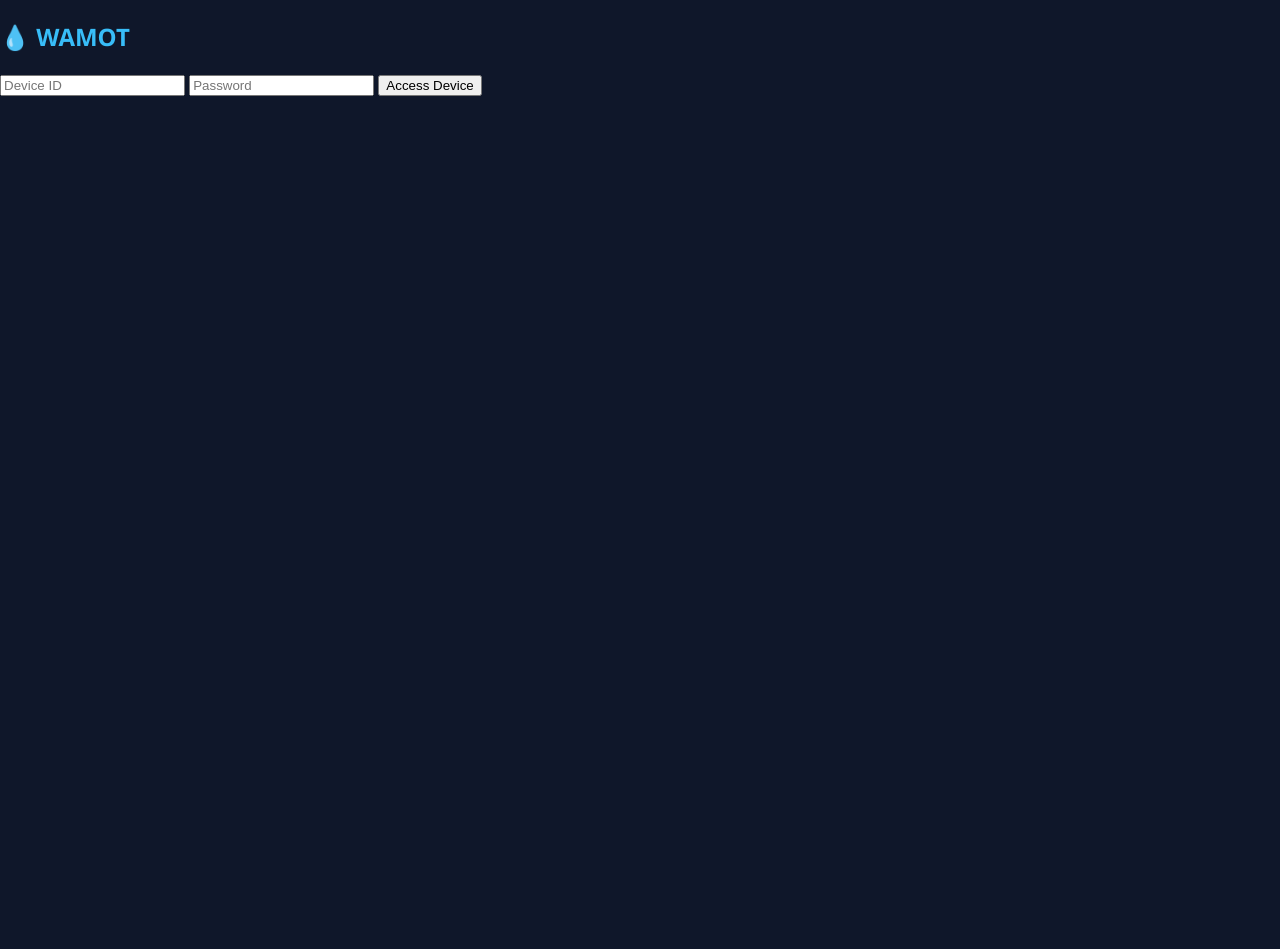
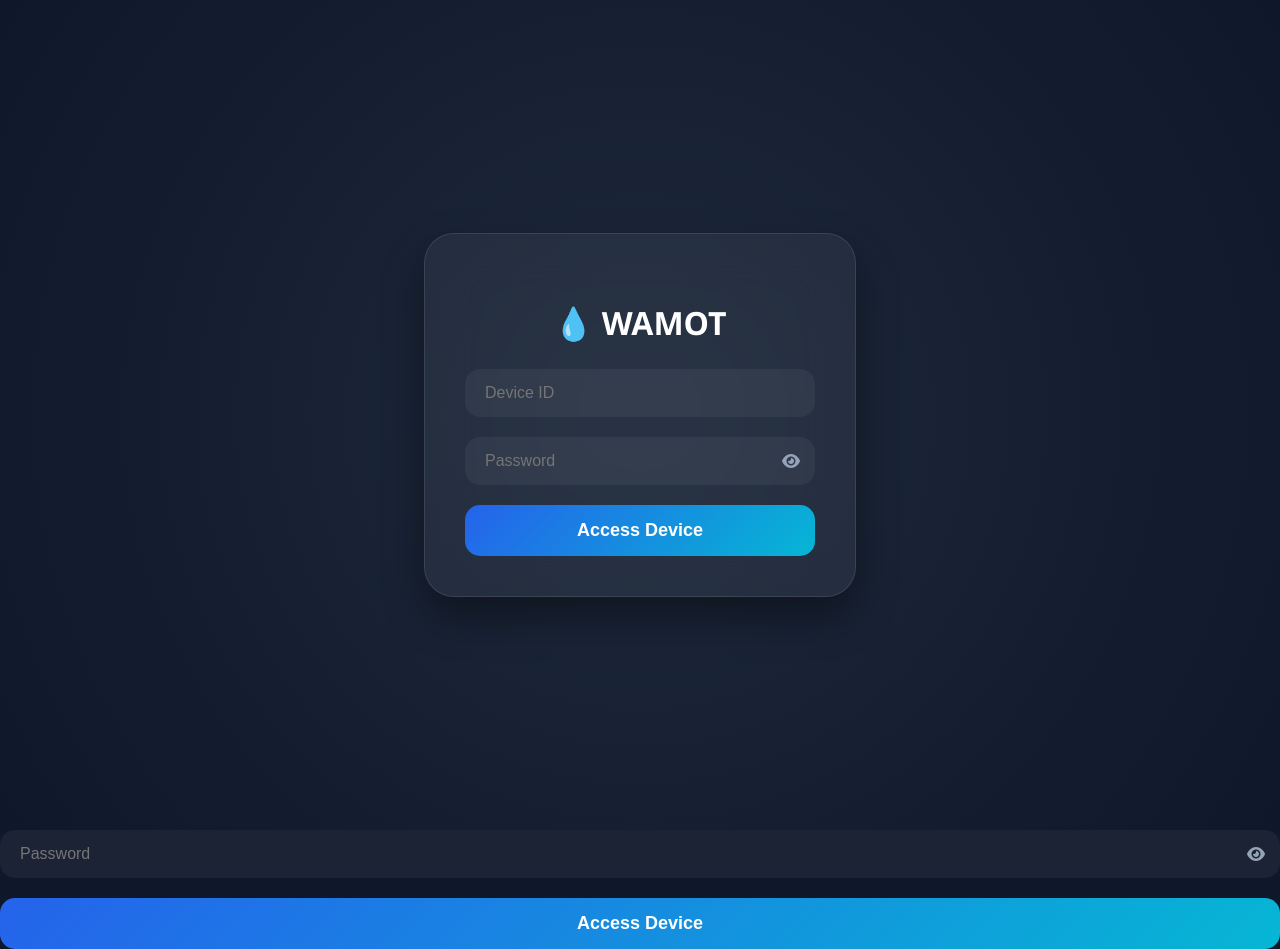
Before and after one commit to sanjai-b-2006/aquasense, a website: page public/index.html in a window 1280 px wide. Before the commit the page ends 800 px from the top, so only its background shows below. Drawn offline with nearby package versions, Linux system fonts and the light colour scheme.

Commit message:
Update index.html

```diff
--- a/public/index.html
+++ b/public/index.html
@@ -73,6 +73,71 @@ h2 { color: var(--accent-color); }
 .warn { background: var(--status-warn); color: white; }
 .bad { background: var(--status-bad); color: white; }
 
+/* LOGIN UI */
+.login-container {
+  height: 100vh;
+  display: flex;
+  justify-content: center;
+  align-items: center;
+  padding: 15px;
+  background: radial-gradient(circle at center, #1e293b, #0f172a);
+}
+
+.login-card {
+  background: rgba(255, 255, 255, 0.05);
+  backdrop-filter: blur(25px);
+  padding: 40px;
+  border-radius: 30px;
+  border: 1px solid rgba(255, 255, 255, 0.1);
+  width: 100%;
+  max-width: 350px;
+  text-align: center;
+  box-shadow: 0 20px 40px rgba(0, 0, 0, 0.4);
+}
+
+.login-card h2 {
+  color: #fff;
+  font-size: 2rem;
+  margin-bottom: 25px;
+}
+
+.input-group {
+  position: relative;
+  margin-bottom: 20px;
+}
+
+.input-group input {
+  width: 100%;
+  padding: 15px 20px;
+  box-sizing: border-box;
+  border-radius: 15px;
+  border: none;
+  background: rgba(255, 255, 255, 0.05);
+  color: white;
+  font-size: 16px;
+}
+
+.toggle-password {
+  position: absolute;
+  right: 15px;
+  top: 50%;
+  transform: translateY(-50%);
+  cursor: pointer;
+  color: #94a3b8;
+}
+
+.login-btn {
+  width: 100%;
+  padding: 15px;
+  border-radius: 15px;
+  border: none;
+  background: linear-gradient(135deg, #2563eb, #06b6d4);
+  color: white;
+  font-size: 18px;
+  font-weight: bold;
+  cursor: pointer;
+}
+
 /* ... existing switch styles ... */
 
 </style>
@@ -83,9 +148,22 @@ h2 { color: var(--accent-color); }
 <div class="login-container" id="loginScreen">
   <div class="login-card">
     <h2>💧 WAMOT</h2>
-    <input id="device_id" placeholder="Device ID">
-    <input id="password" type="password" placeholder="Password">
-    <button onclick="login()">Access Device</button>
+    <div class="input-group">
+      <input id="device_id" placeholder="Device ID">
+    </div>
+    <div class="input-group">
+      <input id="password" type="password" placeholder="Password">
+      <i class="fas fa-eye toggle-password" onclick="togglePassword()"></i>
+    </div>
+    <button class="login-btn" onclick="login()">Access Device</button>
+  </div>
+</div>
+
+    <div class="input-group">
+      <input id="password" type="password" placeholder="Password" id="passwordField">
+      <i class="fas fa-eye toggle-password" onclick="togglePassword()"></i>
+    </div>
+    <button class="login-btn" onclick="login()">Access Device</button>
   </div>
 </div>
 
@@ -143,6 +221,18 @@ let historyData = [];
 
 function toggleTheme() {
   document.body.classList.toggle('light-theme');
+}
+
+function togglePassword() {
+  const passwordField = document.getElementById("password");
+  const icon = document.querySelector(".toggle-password");
+  if (passwordField.type === "password") {
+    passwordField.type = "text";
+    icon.className = "fas fa-eye-slash toggle-password";
+  } else {
+    passwordField.type = "password";
+    icon.className = "fas fa-eye toggle-password";
+  }
 }
 
 function openSettings() {
```
